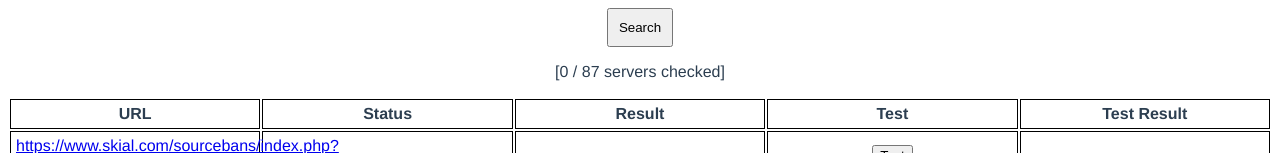
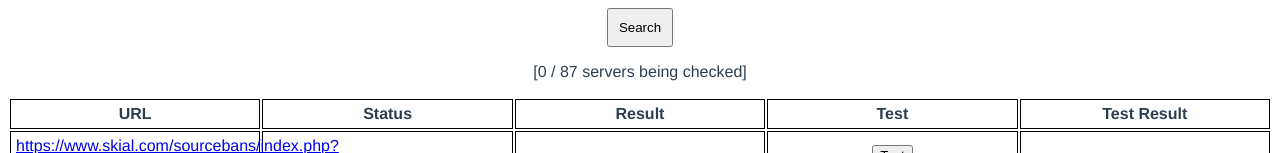
Before and after one commit to DiegoFleitas/sourceban-checker, a Vue app: page / in a window 1280 px wide. Shown: the part 230-383 px from the top of the page. Built offline with nearby package versions, Linux system fonts and the light colour scheme.

Commit message:
fix counter

```diff
--- a/src/store.js
+++ b/src/store.js
@@ -81,9 +81,13 @@ export default createStore({
     incrementServersChecked(state) {
       state.serversChecked++;
     },
+    clearServersChecked(state) {
+      state.serversChecked = 0;
+    },
   },
   actions: {
     async performSearch({ commit, state }, steamId) {
+      commit("clearServersChecked");
       const servers = serversData.servers;
       const proxy = "https://stark-woodland-93683.fly.dev/";
       let player = new SteamId(steamId);
@@ -161,8 +165,6 @@ export default createStore({
     },
   },
   getters: {
-    getSteamID2: (state) => state.steamId.getSteam2RenderedID() || "",
-    getSteamID3: (state) => state.steamId.getSteam3RenderedID() || "",
     sortedSearches: (state) => {
       const searches = [...state.searches];
 
@@ -172,7 +174,7 @@ export default createStore({
       });
     },
     progressCount: (state) =>
-      `[${state.serversChecked} / ${state.totalServers} servers checked]`,
+      `[${state.serversChecked} / ${state.totalServers} servers being checked]`,
   },
 });
 
```
